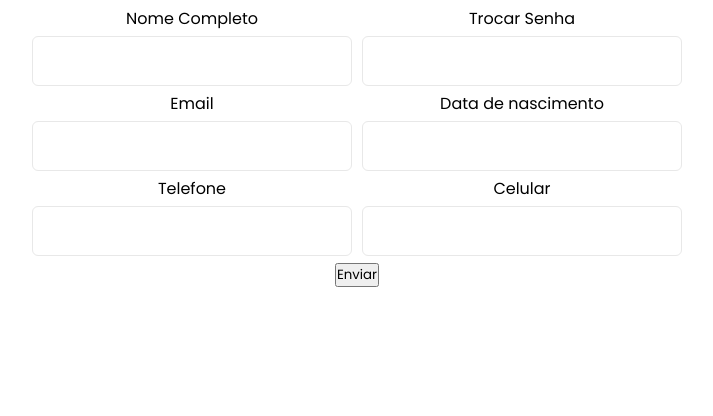
After one commit to brunowilian/Projeto-integrador-Libras, a PHP site: page /assets/html/profile.html in a window 1280 px wide. The commit adds this page. Shown: the part 384-800 px from the top of the page, without its empty margins (283-996 px from the left). Run offline with PHP 8.4, Linux system fonts and the light colour scheme.

Commit message:
update profile

```diff
--- a/assets/css/style.css
+++ b/assets/css/style.css
@@ -361,6 +361,41 @@ input::placeholder {
     color: #000;
   }
 
+ /* Style profile*/
+
+    .conteudo-profile {
+    display: flex;
+    flex-direction: column;
+    justify-content: center;
+    text-align: center;
+}
+#img-profile {
+    width: 200px;
+    height: 200px;
+    border-radius: 50%;
+}
+.formulario-profile {
+    display: flex;
+    flex-direction: row;
+    justify-content: center;
+}
+.input-profile {
+    margin: 5px;
+    border-radius: 6px;
+    width: 20rem;
+}
+.button-profile {
+    border-radius: 6px;
+    width: 15rem;
+    height: 2.1rem;
+    margin: 10px;
+    background: #19D3DA;
+    color: #000;
+    font-size: 1.2rem;
+    font-family: 'Merriweather', serif;
+}
+
+
 /* MEDIA QUERIES */
 @media (max-width: 992px) {
     .form-content{
--- a/assets/html/course.html
+++ b/assets/html/course.html
@@ -12,7 +12,7 @@
       <nav>
         <a href="/">Home</a>
         <a href="/assets/html/course.html">Cursos</a>
-        <a href="/">Meu Perfil</a>
+        <a href="/assets/html/profile.html">Meu Perfil</a>
       </nav>
     </div>
   </header>
--- a/assets/html/home.html
+++ b/assets/html/home.html
@@ -12,7 +12,7 @@
       <nav>
         <a href="/">Home</a>
         <a href="/assets/html/course.html">Cursos</a>
-        <a href="/">Meu Perfil</a>
+        <a href="/assets/html/profile.html">Meu Perfil</a>
       </nav>
     </div>
   </header>
--- /dev/null
+++ b/assets/html/profile.html
@@ -0,0 +1,40 @@
+<!DOCTYPE html>
+<html lang="en">
+<head>
+    <meta charset="UTF-8">
+    <meta http-equiv="X-UA-Compatible" content="IE=edge">
+    <meta name="viewport" content="width=device-width, initial-scale=1.0">
+    <title>Document</title>
+    <link rel="stylesheet" href="../css/style.css">
+</head>
+<body>
+    <section class="conteudo-profile">
+        <section>
+            <h1>Perfil do Usuário</h1><br>
+           <img id="img-profile" src="./img/amanda.png" alt="Sua Foto"><br>
+        </section>
+        <section class="formulario-profile">
+            <div >
+                <p>Nome Completo</p>
+                <input class="input-profile" type="text">
+                <p>Email</p>
+                <input class="input-profile" type="text">
+                <p>Telefone</p>
+                <input class="input-profile" type="text">
+            </div>
+            <div>
+                <p>Trocar Senha</p>
+                <input class="input-profile" type="text">
+                <p>Data de nascimento</p>
+                <input class="input-profile" type="text">
+                <p>Celular</p>
+                <input class="input-profile" type="text">
+            </div>
+        </section>
+        <section>
+            <button class="button">Enviar</button>
+        </section>
+
+    </section>
+</body>
+</html>
```
